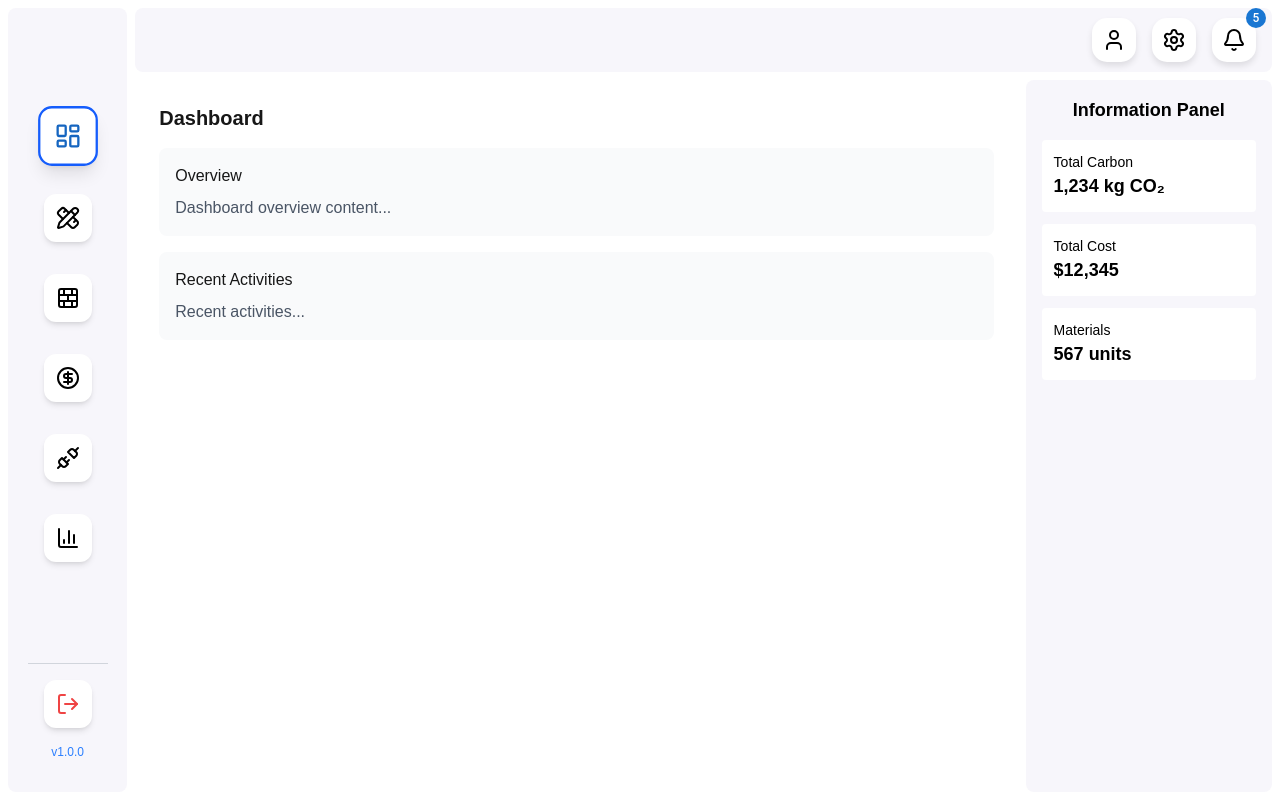
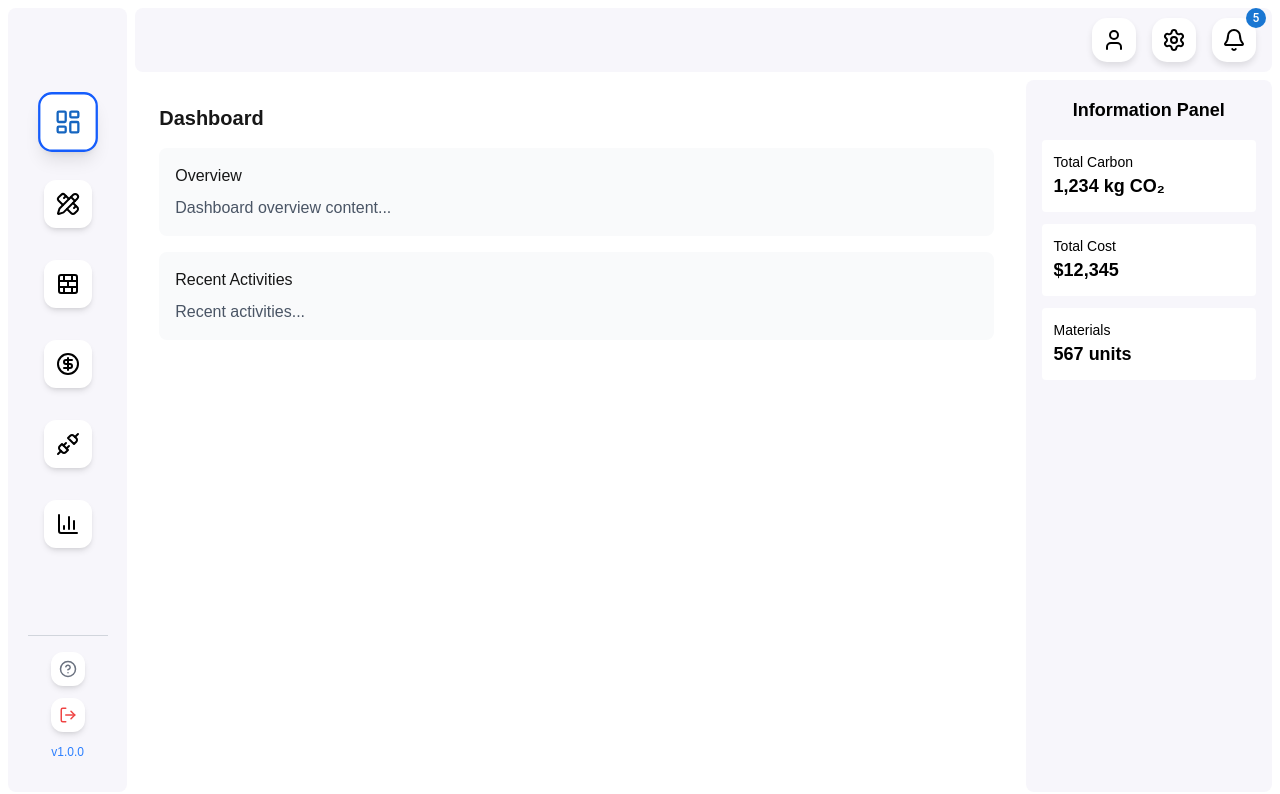
Before and after one commit to mianfarooqazam/life-cycle, a Next.js app: page / in a window 1280 px wide. Shown: the top 794 px of the page. Built offline with nearby package versions, Linux system fonts and the light colour scheme; a web font is replaced by a local one.

Commit message:
Sidebar Udpated

```diff
--- a/src/app/components/sidebar/Sidebar.js
+++ b/src/app/components/sidebar/Sidebar.js
@@ -6,14 +6,15 @@ import {
     CircleDollarSign,
     Unplug,
     BarChart3,
-    LogOut
+    LogOut,
+    HelpCircle
 } from 'lucide-react';
 
-function IconWithTooltip({ Icon, tooltipText, onClick, active, iconColor }) {
+function IconWithTooltip({ Icon, tooltipText, onClick, active, iconColor, size = 24, padding = 'p-3' }) {
     return (
         <div className="relative group">
             <motion.div
-                className={`p-3 rounded-xl flex justify-center items-center cursor-pointer transition-all duration-200 ${active
+                className={`${padding} rounded-xl flex justify-center items-center cursor-pointer transition-all duration-200 ${active
                         ? 'bg-white border-2 border-blue-600 shadow-lg'
                         : 'bg-white shadow-md hover:shadow-lg'
                     }`}
@@ -23,7 +24,7 @@ function IconWithTooltip({ Icon, tooltipText, onClick, active, iconColor }) {
                 animate={{ scale: active ? 1.15 : 1 }}
                 onClick={onClick}
             >
-                <Icon size={24} color={iconColor || (active ? '#1565C0' : 'black')} />
+                <Icon size={size} color={iconColor || (active ? '#1565C0' : 'black')} />
             </motion.div>
 
             {/* Tooltip */}
@@ -50,6 +51,11 @@ export default function Sidebar({ activeSection, setActiveSection }) {
         console.log('Logging out...');
     };
 
+    const handleHelp = () => {
+        // Add your help logic here
+        console.log('Opening help...');
+    };
+
     return (
         <div className="col-span-1 row-span-2 rounded-lg p-4" style={{ backgroundColor: '#f7f6fb' }}>
             <nav className="h-full flex flex-col">
@@ -69,14 +75,26 @@ export default function Sidebar({ activeSection, setActiveSection }) {
                 {/* Divider */}
                 <div className="mx-auto w-20 h-px bg-gray-300 my-4"></div>
 
-                {/* Bottom section with logout and version */}
-                <div className="flex flex-col items-center gap-4 pb-4">
+                {/* Bottom section with logout, help and version */}
+                <div className="flex flex-col items-center gap-3 pb-4">
+
                     <IconWithTooltip
+                        Icon={HelpCircle}
+                        tooltipText="Help"
+                        active={false}
+                        onClick={handleHelp}
+                        iconColor="#6B7280"
+                        size={18}
+                        padding="p-2"
+                    />
+                     <IconWithTooltip
                         Icon={LogOut}
                         tooltipText="Logout"
                         active={false}
                         onClick={handleLogout}
                         iconColor="#EF4444"
+                        size={18}
+                        padding="p-2"
                     />
 
                     {/* Version */}
```
